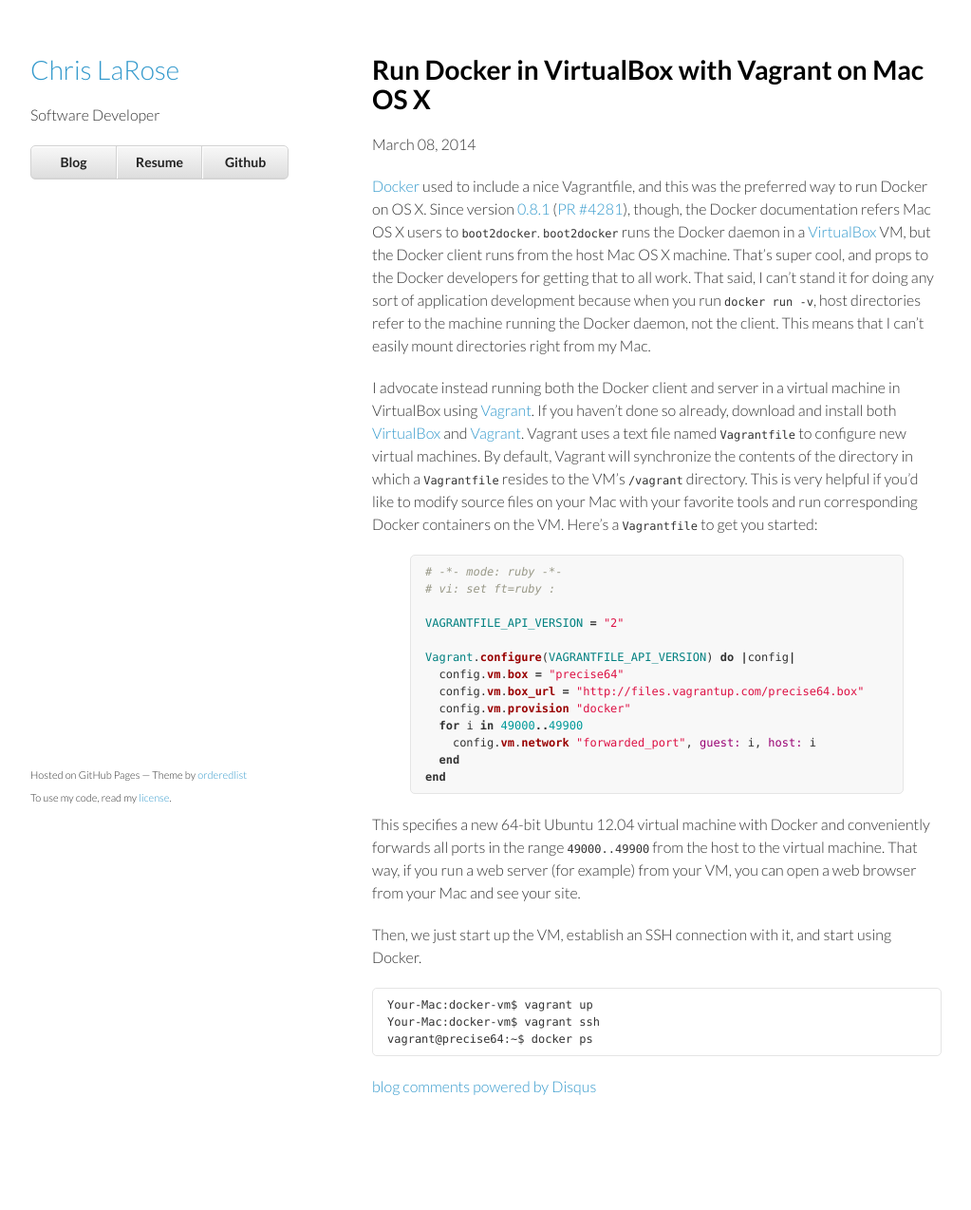
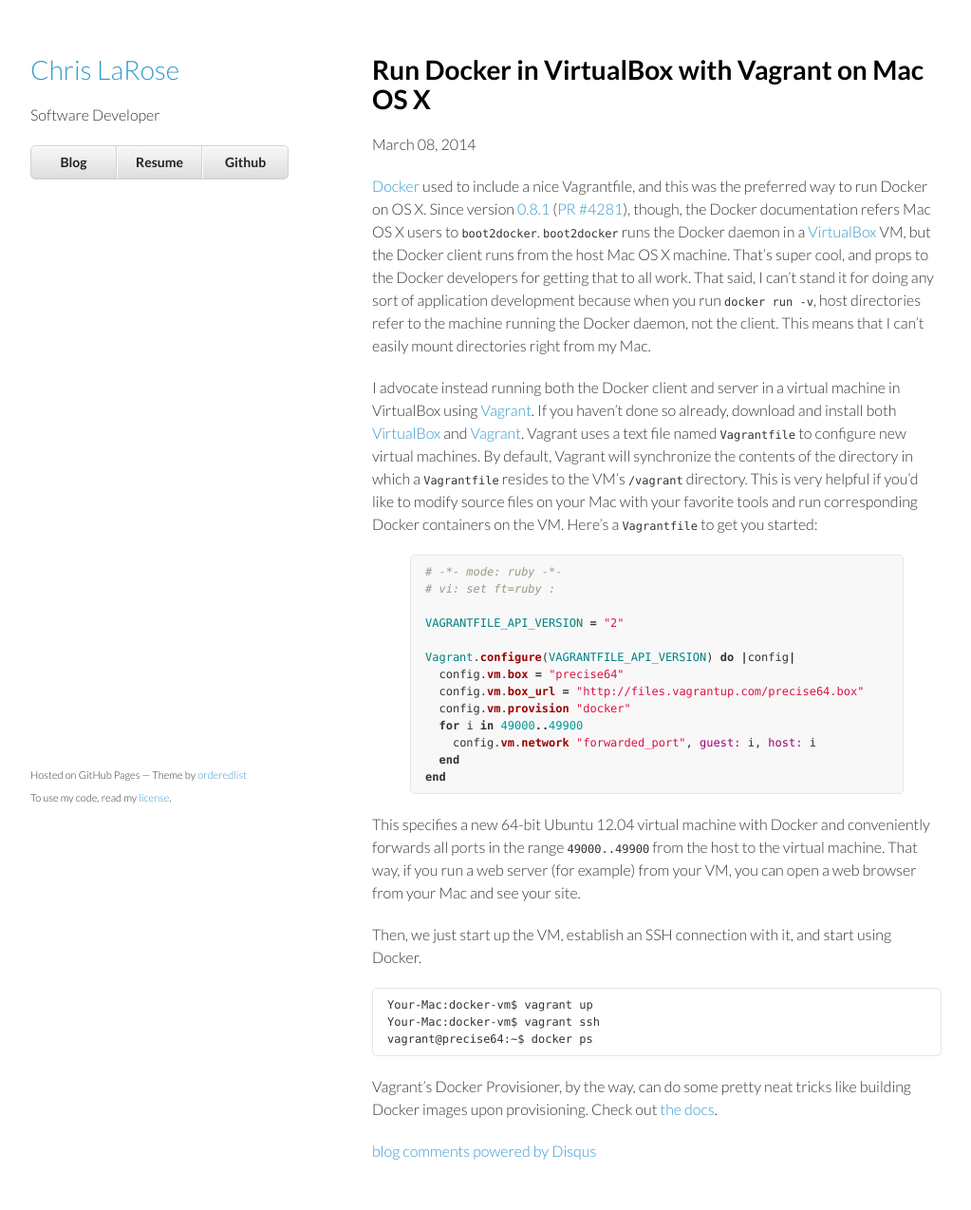
Before and after one commit to cjlarose/cjlarose.github.io, a Jekyll site: the page built from _posts/2014-03-08-run-docker-with-vagrant.md, in a window 1280 px wide. Shown: the whole page at 95% size, without its empty margins (128-1151 px from the left). Built offline with Jekyll 4.4.1, drawn with Linux system fonts in a browser that asks for light colours; comment, search, counter and statistics services are not loaded; before the commit the page ends 1206 px from its top, so only the background shows below that.

Commit message:
Add link to Vagrant Docker provisioner

```diff
--- a/_posts/2014-03-08-run-docker-with-vagrant.md
+++ b/_posts/2014-03-08-run-docker-with-vagrant.md
@@ -51,9 +51,13 @@
     Your-Mac:docker-vm$ vagrant ssh
     vagrant@precise64:~$ docker ps
 
+Vagrant's Docker Provisioner, by the way, can do some pretty neat tricks like
+building Docker images upon provisioning. Check out [the docs][7].
+
 [1]: https://www.docker.io/
 [2]: https://github.com/dotcloud/docker/blob/master/CHANGELOG.md
 [3]: https://github.com/dotcloud/docker/pull/4281
 [4]: http://docs.docker.io/en/latest/installation/mac/
 [5]: https://www.virtualbox.org/
 [6]: http://www.vagrantup.com/
+[7]: http://docs.vagrantup.com/v2/provisioning/docker.html
```
